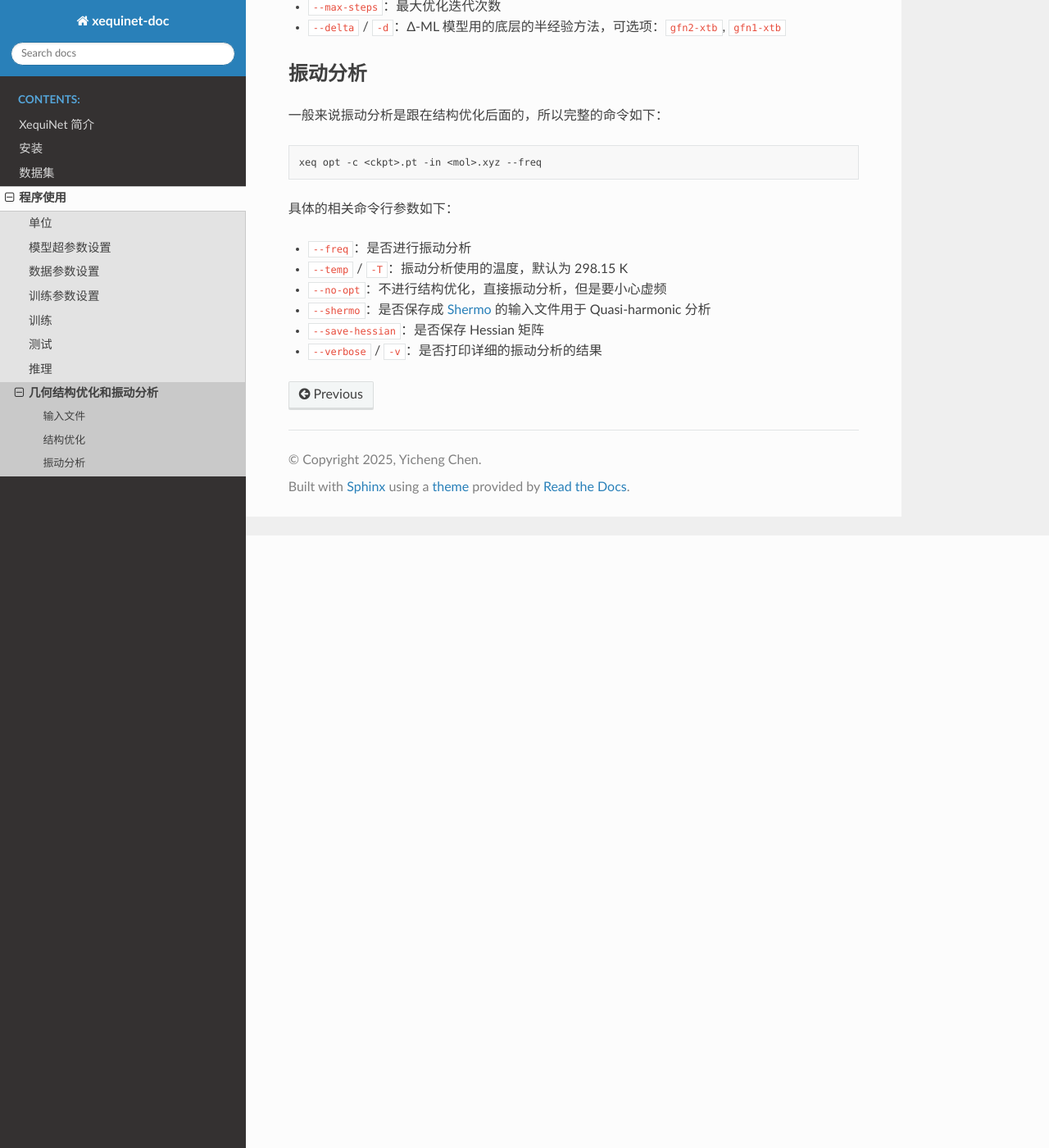
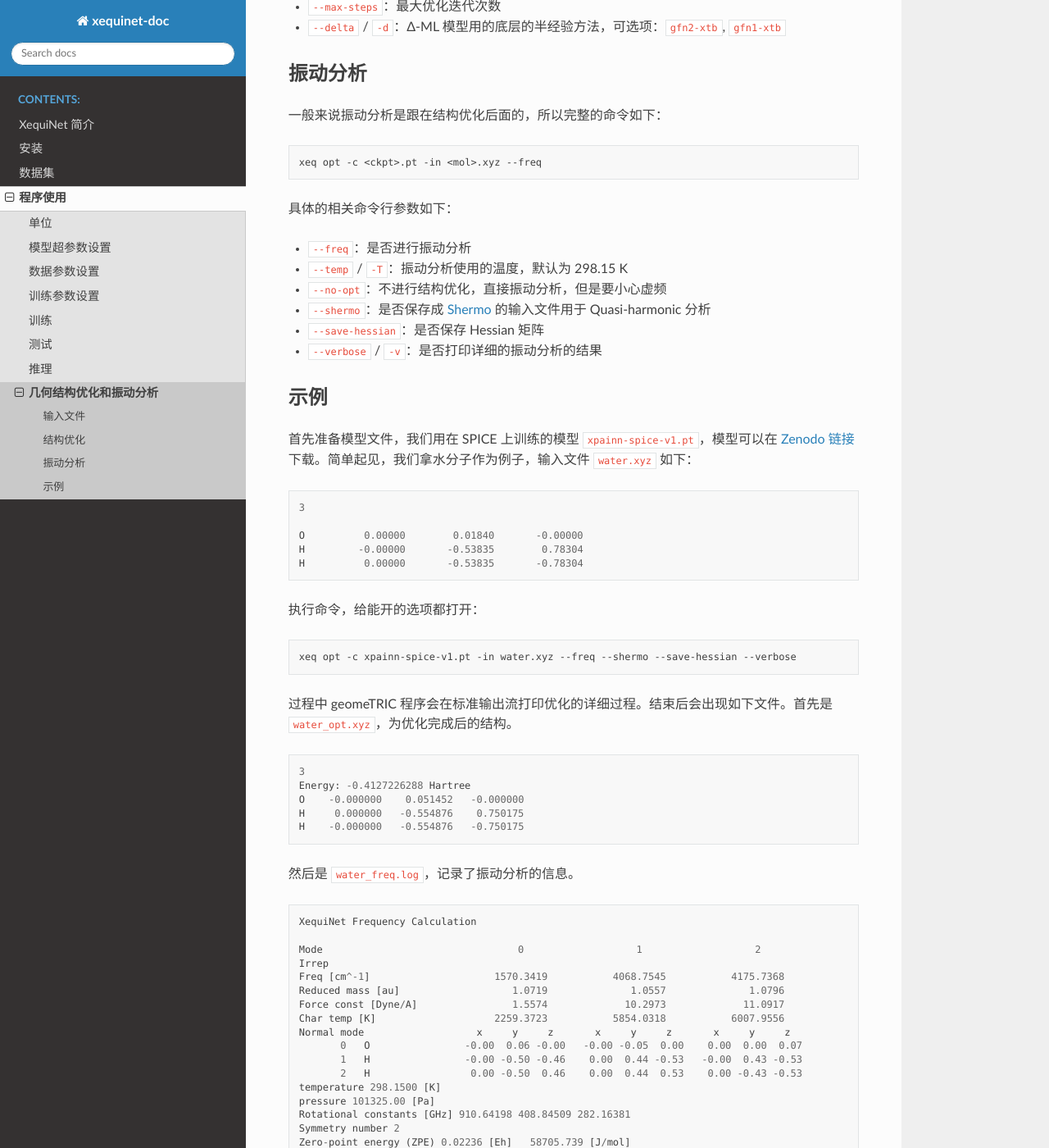
Before and after one commit to X1X1010/XequiNetDoc, a Sphinx documentation site: the page built from source/usage/geom_opt.md, in a window 1280 px wide and 1400 px high, scrolled down 747 px. Shown: the whole window at 82% size. Built offline with Sphinx 7.4.7 and the Read the Docs theme 3.1.0, drawn with Linux system fonts in a browser that asks for light colours; formulas are drawn with MathJax 3; some of the changed text lies outside the part shown.

Commit message:
add an example of opt and freq

````diff
--- a/source/usage/geom_opt.md
+++ b/source/usage/geom_opt.md
@@ -3,7 +3,7 @@
 和推理任务的[输入文件](./inference.md#输入文件)要求相同，也支持连续文件，虽然处理的时候是一个一个处理的。
 
 ## 结构优化
-几何结构优化的功能是使用 [PySCF](https://pyscf.org/) 提供的 [geomTRIC](https://geometric.readthedocs.io/en/latest/index.html) 库的接口实现的。命令如下：
+几何结构优化的功能是使用 [PySCF](https://pyscf.org/) 提供的 [geomeTRIC](https://geometric.readthedocs.io/en/latest/index.html) 库的接口实现的。命令如下：
 
 ```shell
 xeq opt -c <ckpt>.pt -in <mol>.xyz
@@ -38,3 +38,64 @@ xeq opt -c <ckpt>.pt -in <mol>.xyz --freq
 - `--shermo`：是否保存成 [Shermo](http://sobereva.com/soft/shermo/) 的输入文件用于 Quasi-harmonic 分析
 - `--save-hessian`：是否保存 Hessian 矩阵
 - `--verbose` / `-v`：是否打印详细的振动分析的结果
+
+## 示例
+首先准备模型文件，我们用在 SPICE 上训练的模型 `xpainn-spice-v1.pt`，模型可以在 [Zenodo 链接](https://zenodo.org/records/14676636)下载。简单起见，我们拿水分子作为例子，输入文件 `water.xyz` 如下：
+
+```
+3
+
+O          0.00000        0.01840       -0.00000
+H         -0.00000       -0.53835        0.78304
+H          0.00000       -0.53835       -0.78304
+```
+
+执行命令，给能开的选项都打开：
+
+```shell
+xeq opt -c xpainn-spice-v1.pt -in water.xyz --freq --shermo --save-hessian --verbose
+```
+
+过程中 geomeTRIC 程序会在标准输出流打印优化的详细过程。结束后会出现如下文件。首先是 `water_opt.xyz`，为优化完成后的结构。
+
+```
+3
+Energy: -0.4127226288 Hartree
+O    -0.000000    0.051452   -0.000000
+H     0.000000   -0.554876    0.750175
+H    -0.000000   -0.554876   -0.750175
+```
+
+然后是 `water_freq.log`，记录了振动分析的信息。
+
+
+```
+XequiNet Frequency Calculation
+
+Mode                                 0                   1                   2
+Irrep
+Freq [cm^-1]                     1570.3419           4068.7545           4175.7368
+Reduced mass [au]                   1.0719              1.0557              1.0796
+Force const [Dyne/A]                1.5574             10.2973             11.0917
+Char temp [K]                    2259.3723           5854.0318           6007.9556
+Normal mode                   x     y     z       x     y     z       x     y     z
+       0   O                -0.00  0.06 -0.00   -0.00 -0.05  0.00    0.00  0.00  0.07
+       1   H                -0.00 -0.50 -0.46    0.00  0.44 -0.53   -0.00  0.43 -0.53
+       2   H                 0.00 -0.50  0.46    0.00  0.44  0.53    0.00 -0.43 -0.53
+temperature 298.1500 [K]
+pressure 101325.00 [Pa]
+Rotational constants [GHz] 910.64198 408.84509 282.16381
+Symmetry number 2
+Zero-point energy (ZPE) 0.02236 [Eh]   58705.739 [J/mol]
+                           tot       elec      trans        rot        vib
+Entropy [J/mol/K]       188.456      0.000    144.804     43.615      0.037
+Cv [J/mol/K]             25.188      0.000     12.472     12.472      0.245
+Cp [J/mol/K]             33.502      0.000     20.786     12.472      0.245
+Internal energy [J/mol]                      3718.434   3718.434  58715.355
+Internal energy [Eh]   -0.38753  -0.41272
+Enthalpy [J/mol]                             6197.391   3718.434  58715.355
+Gibbs free energy [J/mol]                  -36975.931  -9285.410  58704.471
+Gibbs free energy [Eh] -0.40798
+```
+
+然后还有 Shermo 输入文件 `water_freq.shm`，和 Hessian 矩阵 `water_h.txt`，可以直接用 NumPy 读。
````
